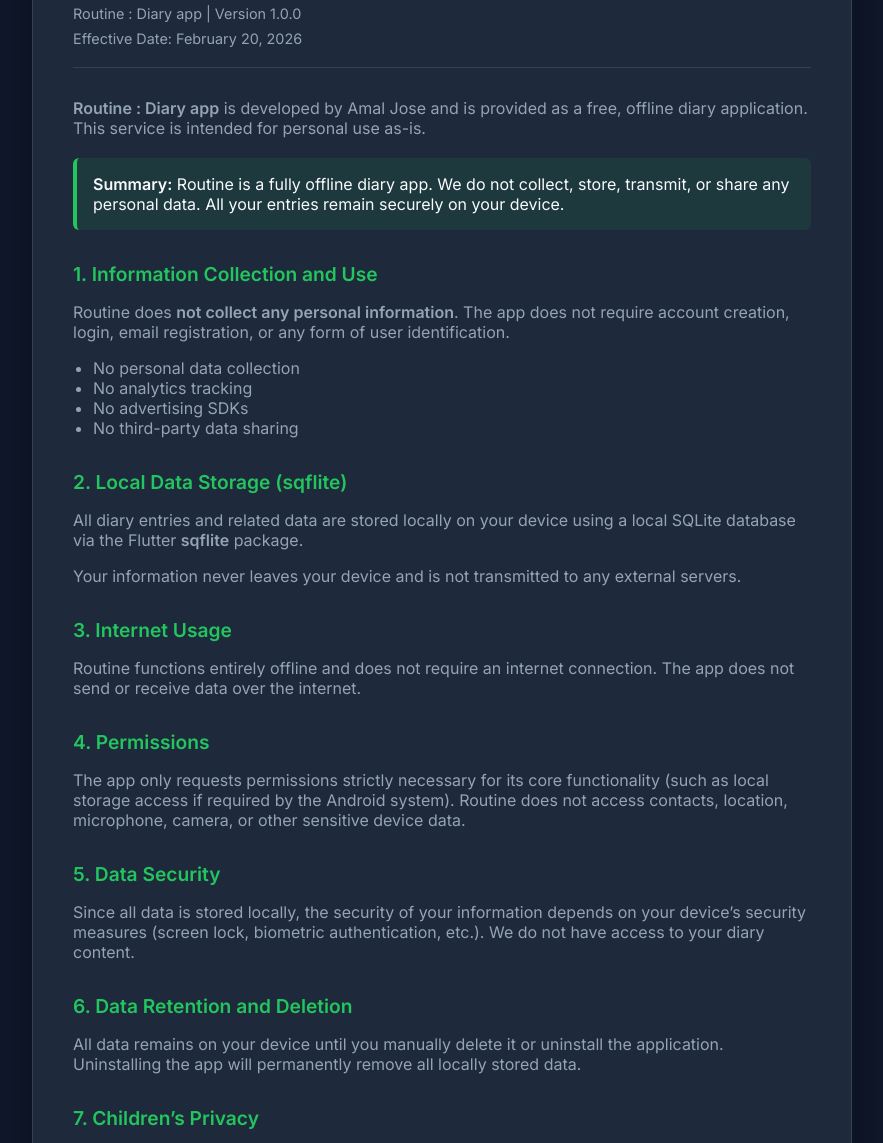
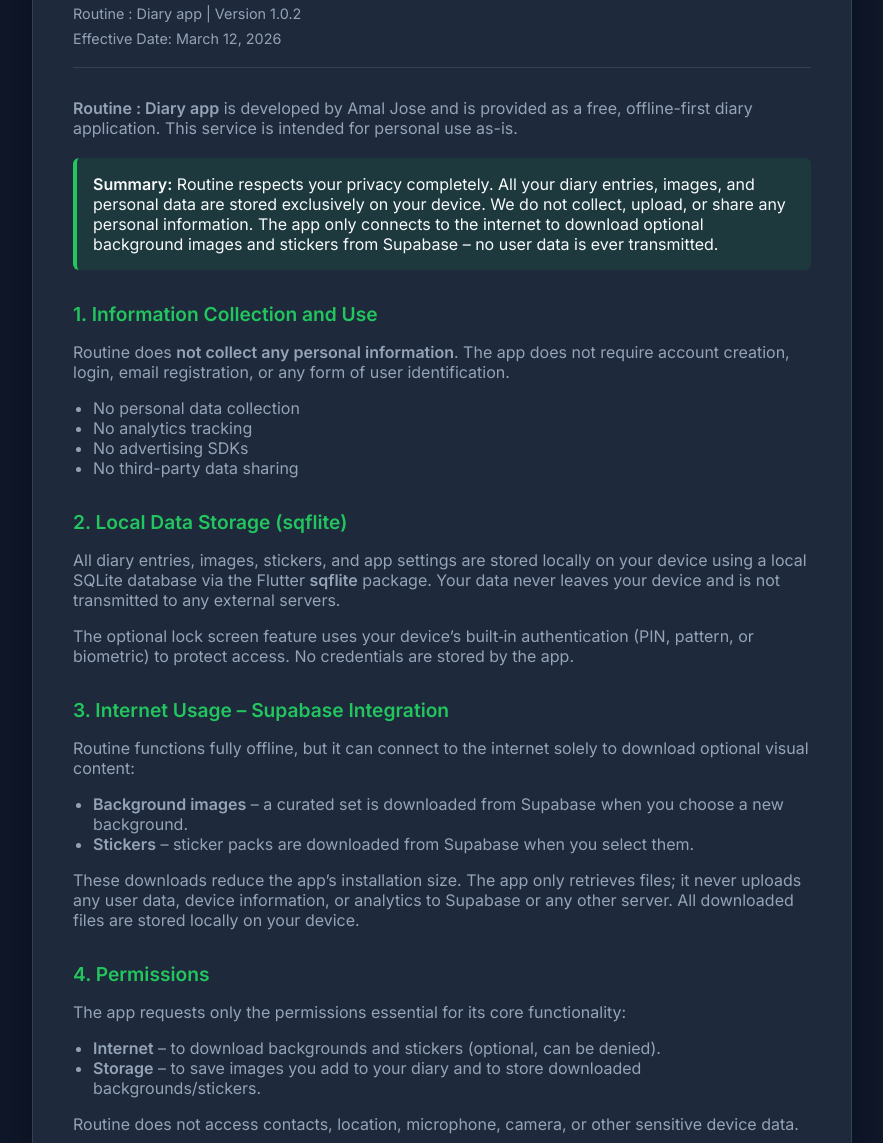
Before and after one commit to amaljosev/Routine-privacy-policy, a plain HTML site: page index.html in a window 1280 px wide. Shown: the part 143-1286 px from the top of the page, without its empty margins (198-1081 px from the left). Drawn offline with Linux system fonts and the light colour scheme.

Commit message:
update 1.0.2

```diff
--- a/index.html
+++ b/index.html
@@ -121,15 +121,15 @@
 
 <header>
     <h1>Privacy Policy</h1>
-    <div class="meta">Routine : Diary app | Version 1.0.0</div>
-    <div class="meta">Effective Date: February 20, 2026</div>
+    <div class="meta">Routine : Diary app | Version 1.0.2</div>
+    <div class="meta">Effective Date: March 12, 2026</div>
 </header>
 
 <section>
-    <p><strong>Routine : Diary app</strong> is developed by Amal Jose and is provided as a free, offline diary application. This service is intended for personal use as-is.</p>
+    <p><strong>Routine : Diary app</strong> is developed by Amal Jose and is provided as a free, offline-first diary application. This service is intended for personal use as-is.</p>
 
     <div class="summary-box">
-        <strong>Summary:</strong> Routine is a fully offline diary app. We do not collect, store, transmit, or share any personal data. All your entries remain securely on your device.
+        <strong>Summary:</strong> Routine respects your privacy completely. All your diary entries, images, and personal data are stored exclusively on your device. We do not collect, upload, or share any personal information. The app only connects to the internet to download optional background images and stickers from Supabase – no user data is ever transmitted.
     </div>
 </section>
 
@@ -150,25 +150,38 @@
 <section>
     <h2>2. Local Data Storage (sqflite)</h2>
     <p>
-        All diary entries and related data are stored locally on your device using a local SQLite database via the Flutter <strong>sqflite</strong> package.
+        All diary entries, images, stickers, and app settings are stored locally on your device using a local SQLite database via the Flutter <strong>sqflite</strong> package.
+        Your data never leaves your device and is not transmitted to any external servers.
     </p>
     <p>
-        Your information never leaves your device and is not transmitted to any external servers.
+        The optional lock screen feature uses your device’s built‑in authentication (PIN, pattern, or biometric) to protect access. No credentials are stored by the app.
     </p>
 </section>
 
 <section>
-    <h2>3. Internet Usage</h2>
+    <h2>3. Internet Usage – Supabase Integration</h2>
     <p>
-        Routine functions entirely offline and does not require an internet connection.
-        The app does not send or receive data over the internet.
+        Routine functions fully offline, but it can connect to the internet solely to download optional visual content:
+    </p>
+    <ul>
+        <li><strong>Background images</strong> – a curated set is downloaded from Supabase when you choose a new background.</li>
+        <li><strong>Stickers</strong> – sticker packs are downloaded from Supabase when you select them.</li>
+    </ul>
+    <p>
+        These downloads reduce the app’s installation size. The app only retrieves files; it never uploads any user data, device information, or analytics to Supabase or any other server. All downloaded files are stored locally on your device.
     </p>
 </section>
 
 <section>
     <h2>4. Permissions</h2>
     <p>
-        The app only requests permissions strictly necessary for its core functionality (such as local storage access if required by the Android system).
+        The app requests only the permissions essential for its core functionality:
+    </p>
+    <ul>
+        <li><strong>Internet</strong> – to download backgrounds and stickers (optional, can be denied).</li>
+        <li><strong>Storage</strong> – to save images you add to your diary and to store downloaded backgrounds/stickers.</li>
+    </ul>
+    <p>
         Routine does not access contacts, location, microphone, camera, or other sensitive device data.
     </p>
 </section>
@@ -177,7 +190,7 @@
     <h2>5. Data Security</h2>
     <p>
         Since all data is stored locally, the security of your information depends on your device’s security measures (screen lock, biometric authentication, etc.).
-        We do not have access to your diary content.
+        The optional lock screen adds an extra layer of protection using your device’s native authentication system – your credentials are never handled by the app.
     </p>
 </section>
 
@@ -185,7 +198,7 @@
     <h2>6. Data Retention and Deletion</h2>
     <p>
         All data remains on your device until you manually delete it or uninstall the application.
-        Uninstalling the app will permanently remove all locally stored data.
+        Uninstalling the app will permanently remove all locally stored data, including downloaded backgrounds and stickers.
     </p>
 </section>
 
```
